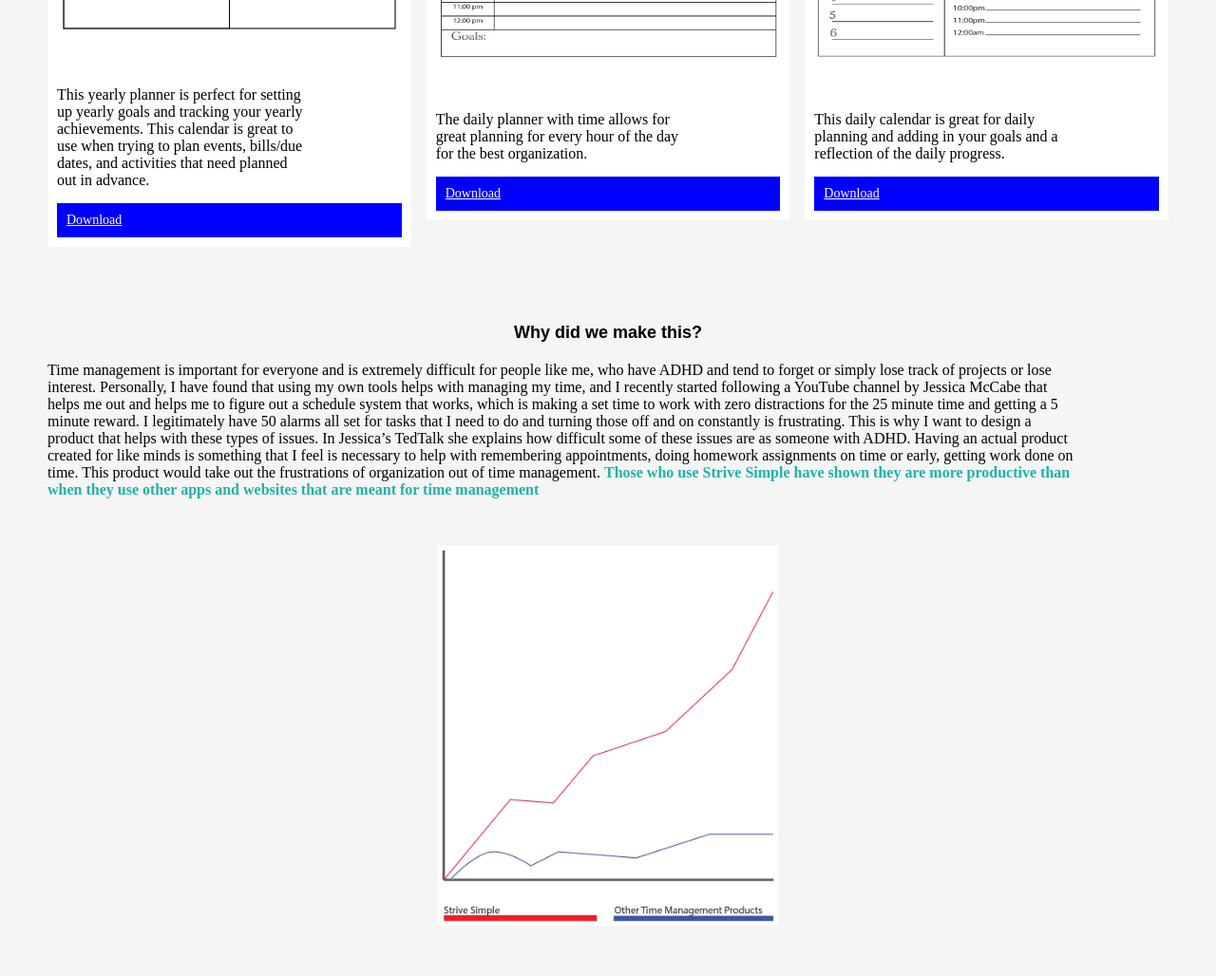
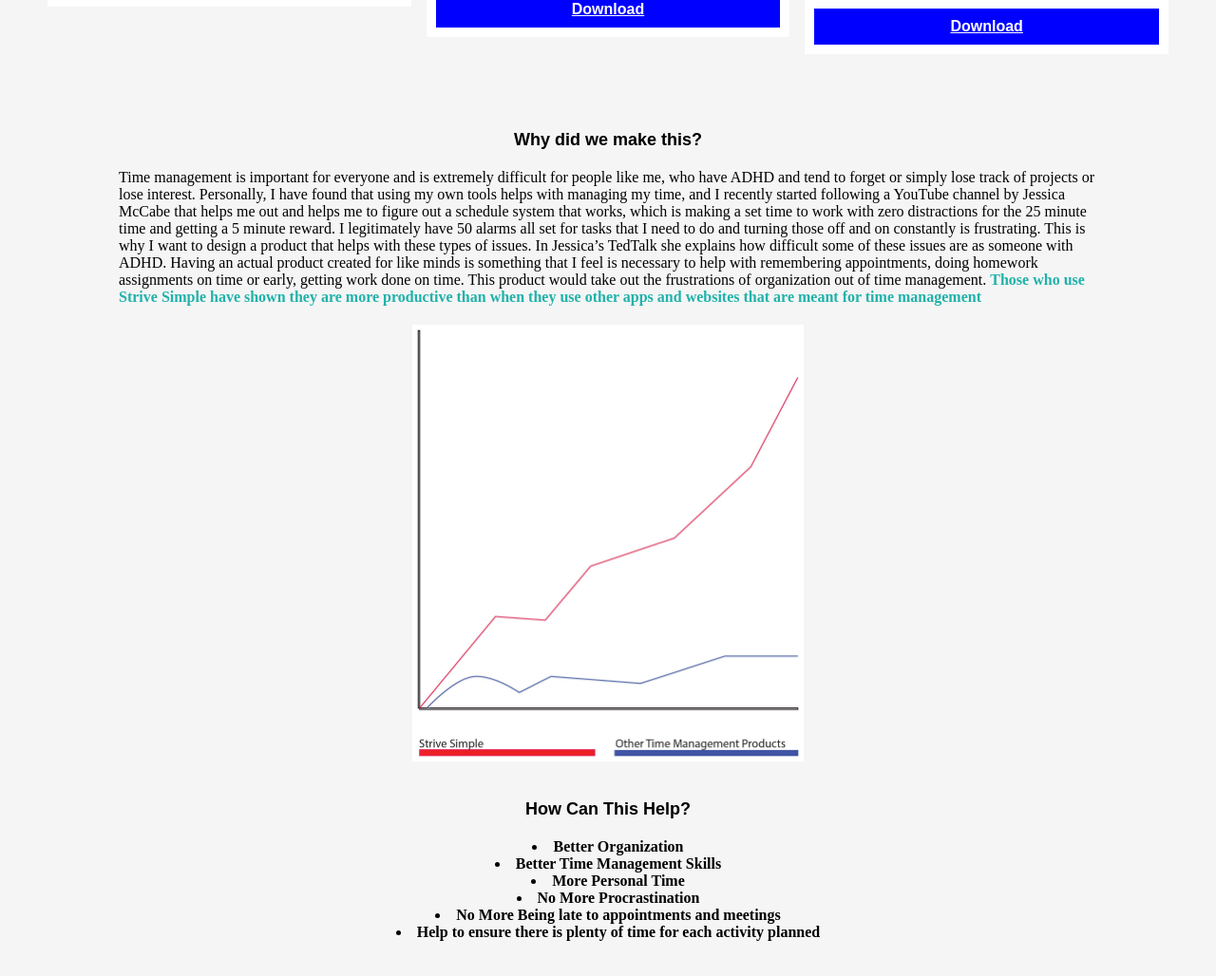
Before and after one commit to PiotrowskiBrittany-FS/PiotrowskiBrittany-FS.github.io, a plain HTML site: page index.html in a window 1280 px wide. Shown: the part 1732-2760 px from the top of the page at 95% size. Drawn offline with Linux system fonts and the light colour scheme.

Commit message:
Edited the download buttons to be centered and easier to read. Shortened image padding for easier readability. Added new section for the long Why DId We Make This paragraph and had it so that the user's eyes would not get lost reading it.

```diff
--- a/index.html
+++ b/index.html
@@ -80,7 +80,7 @@
 
 
     <h2>Why did we make this?</h2>
-    <p>Time management is important for everyone and is extremely difficult for people like me, who have ADHD and tend to forget or simply lose track of projects or lose interest.
+    <p class="section">Time management is important for everyone and is extremely difficult for people like me, who have ADHD and tend to forget or simply lose track of projects or lose interest.
         Personally, I have found that using my own tools helps with managing my time, and I recently started following a YouTube channel by Jessica McCabe that helps me out and helps me to figure out a schedule system that works, which is making a set time to work with zero distractions for the 25 minute time and getting a 5 minute reward.
         I legitimately have 50 alarms all set for tasks that I need to do and turning those off and on constantly is frustrating. This is why I want to design a product that helps with these types of issues.
         In Jessica’s TedTalk she explains how difficult some of these issues are as someone with ADHD.
--- a/style.css
+++ b/style.css
@@ -18,8 +18,8 @@ img{
     margin-right: auto;
     max-height: 500px;
     max-width: 500px;
-    padding-bottom: 50px;
-    padding-top: 50px;
+    padding-bottom: 20px;
+    padding-top: 20px;
 }
 
 
@@ -97,9 +97,12 @@ h3 {
     color: white;
     padding: 10px;
     cursor: pointer;
-    font-size: 0.875em;
     display: block;
     width: 100%;
+    text-align: center;
+    font-size: 16px;
+    font-weight: bold;
+    font-family: Arial, sans-serif;
 }
 
 .btn:hover {
@@ -108,9 +111,16 @@ h3 {
 
 
 p{
-    margin-right: 100px;
+    margin-right: 10px;
+    margin-left: 10px;
     font-family: Baskerville, serif;
 }
+
+.section {
+    margin-right: 75px;
+    margin-left: 75px;
+}
+
 
 ul li{
     font-weight: bold;
```
